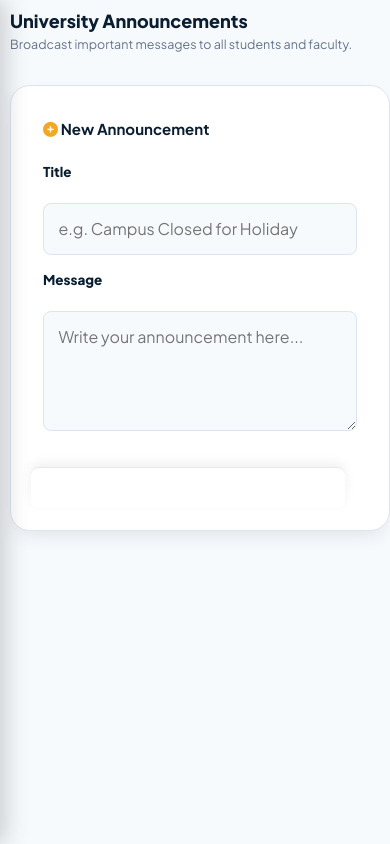
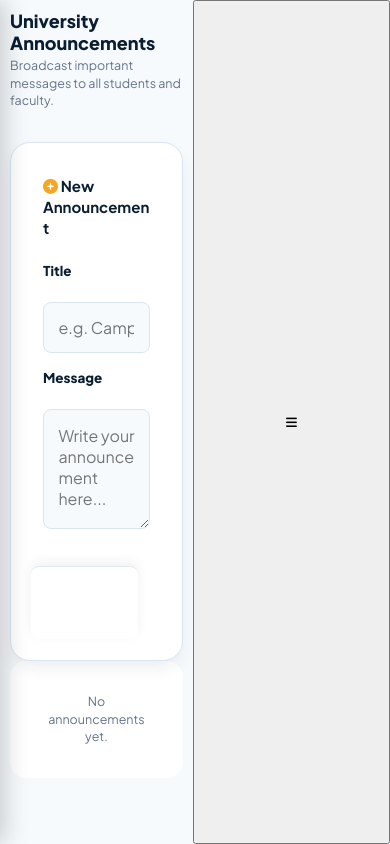
Before and after one commit to janvier0074/luxmind-sis-v2, a Node server app: template views/admin-announcements.ejs in a window 390 px wide. Run offline with Node 20, Linux system fonts and the light colour scheme; the template is opened without the code that fills it, so the values that code supplies are empty; some libraries are stand-ins or nearby versions.

Commit message:
fix(mobile): force vertical stacking to repair broken layout

```diff
--- a/public/css/mobile.css
+++ b/public/css/mobile.css
@@ -261,3 +261,45 @@ pre, code {
     font-size: 16px !important;
   }
 }
+/* ============================================================
+   URGENT LAYOUT FIX — Forces vertical stacking on mobile
+   ============================================================ */
+
+@media (max-width: 900px) {
+
+  /* 1. Force the main layout to stack vertically */
+  .layout,
+  .dashboard-layout,
+  .app-container,
+  .flex-layout {
+    display: block !important; /* Kills side-by-side flex layout */
+    flex-direction: column !important;
+    width: 100% !important;
+  }
+
+  /* 2. Force the main content to take full width */
+  .content-wrapper,
+  .main-content,
+  main {
+    display: block !important;
+    width: 100% !important;
+    max-width: 100% !important;
+    margin-left: 0 !important;
+    flex: 1 1 100% !important;
+  }
+
+  /* 3. Kill any remaining flex-row issues that split the screen */
+  body > div {
+    display: block !important;
+  }
+
+  /* 4. Ensure the sidebar (when opened) sits on top, not next to */
+  .sidebar,
+  .course-nav,
+  aside.sidebar {
+    position: fixed !important;
+    width: 260px !important;
+    height: 100vh !important;
+    z-index: 9999 !important;
+  }
+}
```
